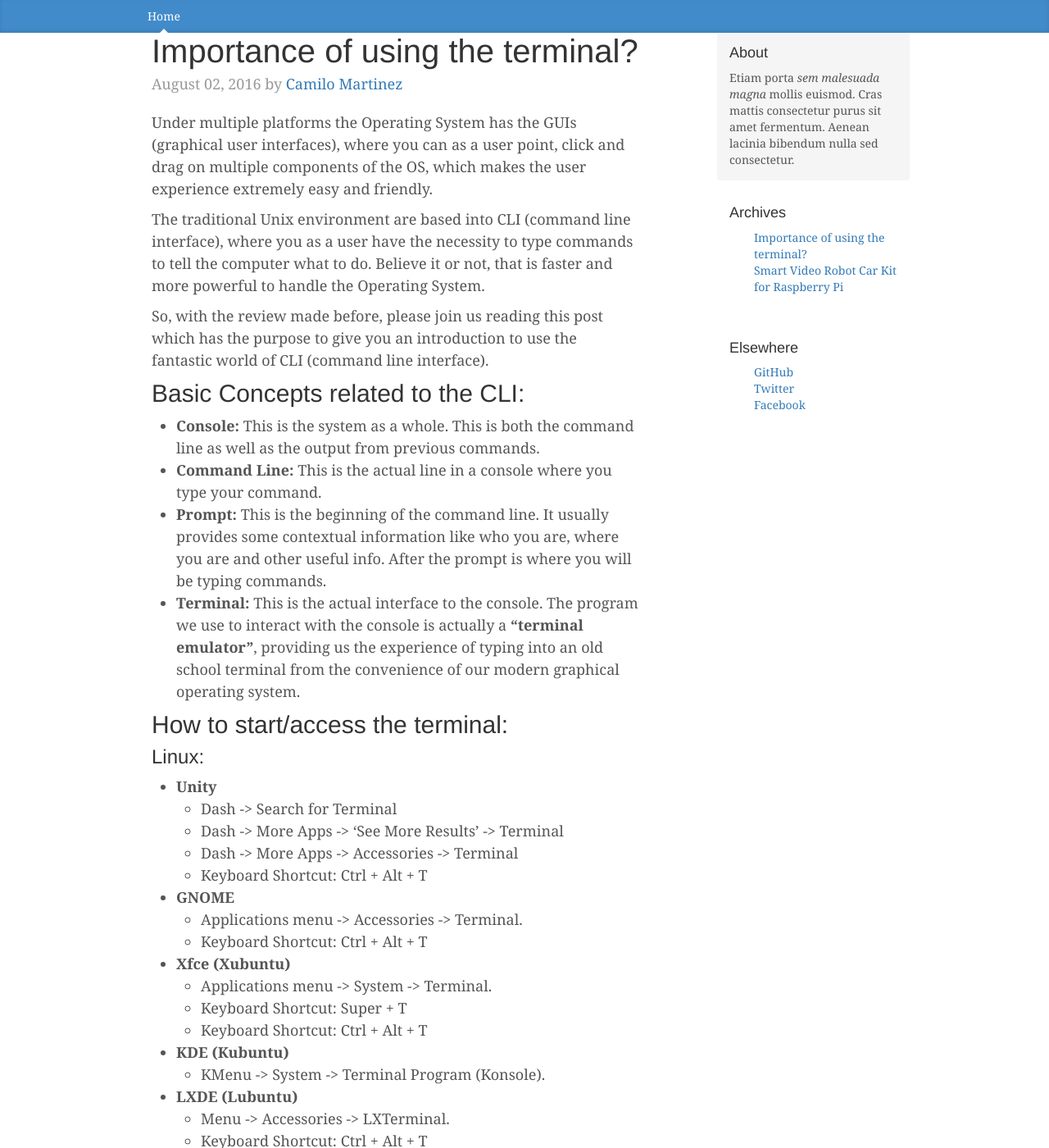
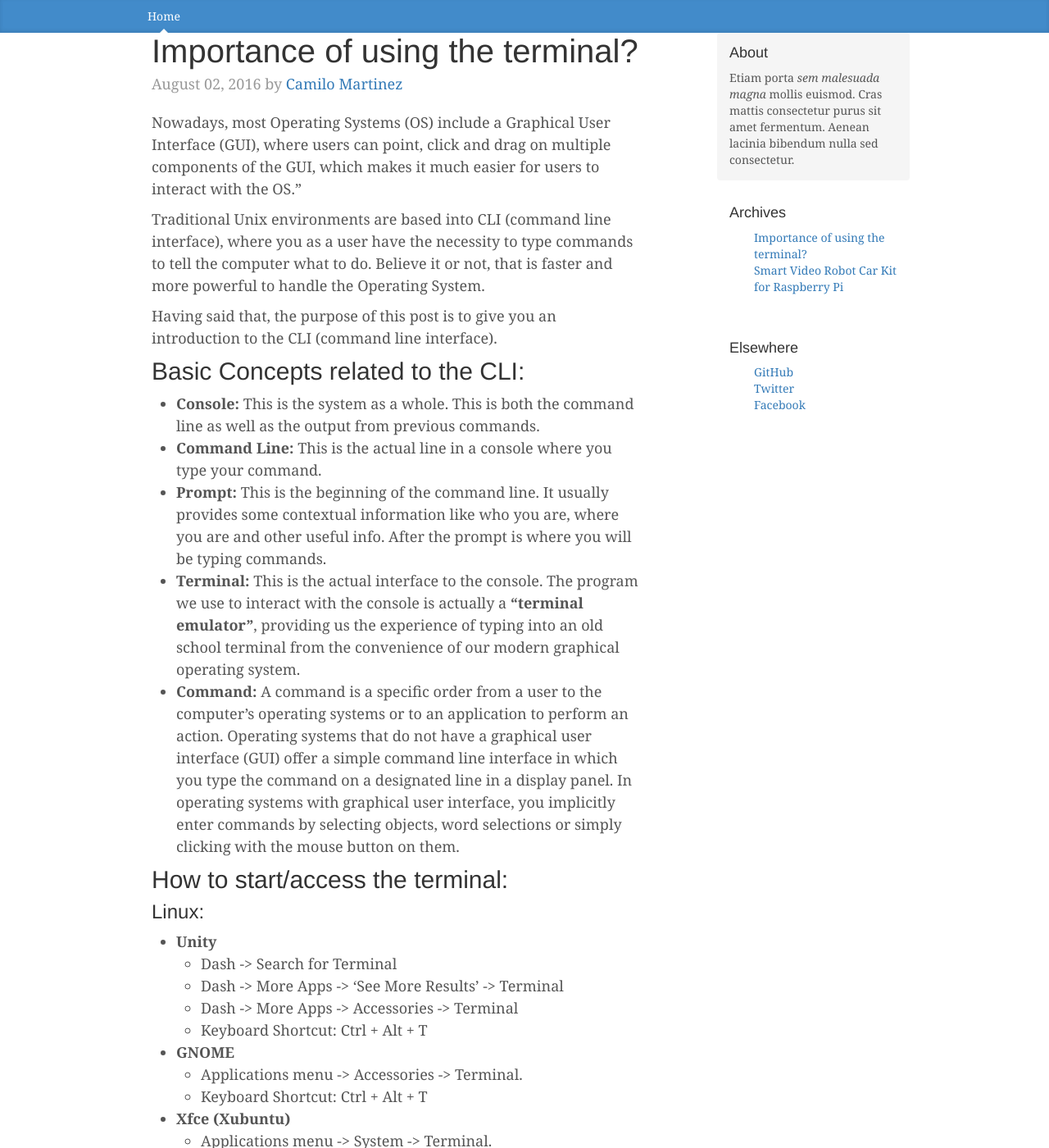
Before and after one commit to synerminds/synerminds.github.io, a Jekyll site: the page built from _posts/2016-02-08-terminal-commands.md, in a window 1280 px wide and 1400 px high. Shown: the whole window at 82% size. Built offline with Jekyll 4.4.1, drawn with Linux system fonts in a browser that asks for light colours; some of the changed text lies outside the part shown.

Commit message:
Update 2016-02-08-terminal-commands.md
Fixes requested by Chisco completed

````diff
--- a/_posts/2016-02-08-terminal-commands.md
+++ b/_posts/2016-02-08-terminal-commands.md
@@ -4,11 +4,12 @@ title:  Importance of using the terminal?
 meta:   August 02, 2016
 author: Camilo Martinez
 ---
-Under multiple platforms the Operating System has the GUIs (graphical user interfaces), where you can as a user point, click and drag on multiple components of the OS, which makes the user experience extremely easy and friendly.
 
-The traditional Unix environment are based into CLI (command line interface), where you as a user have the necessity to type commands to tell the computer what to do. Believe it or not, that is faster and more powerful to handle the Operating System.
+Nowadays, most Operating Systems (OS) include a Graphical User Interface (GUI), where users can point, click and drag on multiple components of the GUI, which makes it much easier for users to interact with the OS."
 
-So, with the review made before, please join us reading this post which has the purpose to give you an introduction to use the fantastic world of CLI (command line interface).
+Traditional Unix environments are based into CLI (command line interface), where you as a user have the necessity to type commands to tell the computer what to do. Believe it or not, that is faster and more powerful to handle the Operating System.
+
+Having said that, the purpose of this post is to give you an introduction to the CLI (command line interface).
 
 ## Basic Concepts related to the CLI:
 
@@ -16,6 +17,7 @@ So, with the review made before, please join us reading this post which has the
 - **Command Line:** This is the actual line in a console where you type your command.
 - **Prompt:** This is the beginning of the command line. It usually provides some contextual information like who you are, where you are and other useful info. After the prompt is where you will be typing commands.
 - **Terminal:** This is the actual interface to the console. The program we use to interact with the console is actually a **“terminal emulator”**, providing us the experience of typing into an old school terminal from the convenience of our modern graphical operating system.
+- **Command:** A command is a specific order from a user to the computer's operating systems or to an application to perform an action. Operating systems that do not have a graphical user interface (GUI) offer a simple command line interface in which you type the command on a designated line in a display panel. In operating systems with graphical user interface, you implicitly enter commands by selecting objects, word selections or simply clicking with the mouse button on them.
 
 ## How to start/access the terminal:
 ### Linux:
@@ -43,7 +45,7 @@ So, with the review made before, please join us reading this post which has the
 
 **ls**
 
-The command “ls” stands for (List Directory Contents), List the contents of the folder, be it file or folder, from which it runs.If you run ls without any additional parameters, the program will list the contents of the current directory in short form.
+The command **“ls”** stands for (List Directory Contents), List the contents of the folder, be it file or folder, from which it runs. If you run **"ls"** without any additional parameters, the program will list the contents of the current directory in short form.
 
 - **ls**
 
@@ -176,7 +179,7 @@ syner@synerpc:~/Desktop$
 
 **chmod**
 
-The “chmod” command stands for (change file mode bits). chmod changes the file mode (permission) of each given file, folder, script, etc.. according to mode asked for.
+The **“chmod”** command stands for (change file mode bits). chmod changes the file mode (permission) of each given file, folder, script, etc.. according to mode asked for.
 
 There exist 3 types of permission on a file (folder or anything but to keep things simple we will be using file).
 
@@ -211,7 +214,7 @@ syner@synerpc:~# chmod 711 syner.py
 
 **history**
 
-You can use the history command to show a list of all the recently used commands, or the up/down arrows to loop through them.
+You can use the **"history"** command to show a list of all the recently used commands, or the up/down arrows to loop through them.
 
 ```sh
 syner@synerpc:~$ history
````
Also changed, not shown: other parts of _posts/2016-02-08-terminal-commands.md (+10 -9 lines).
